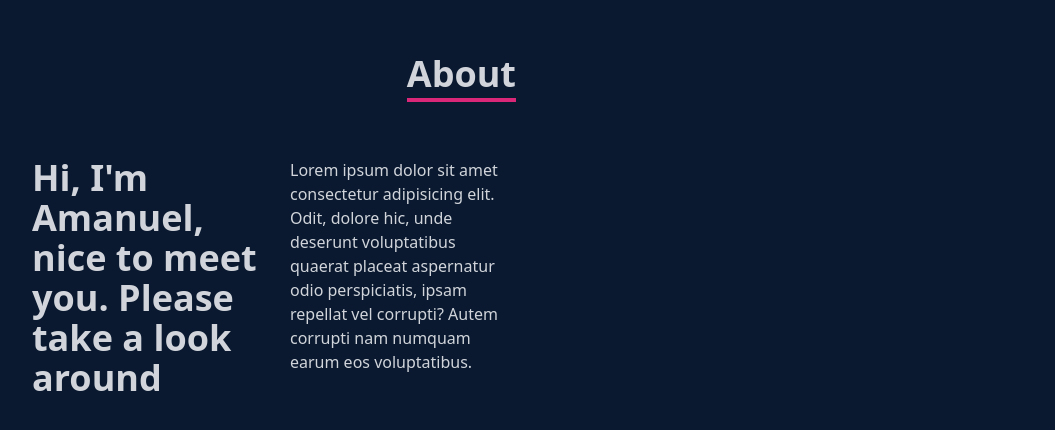
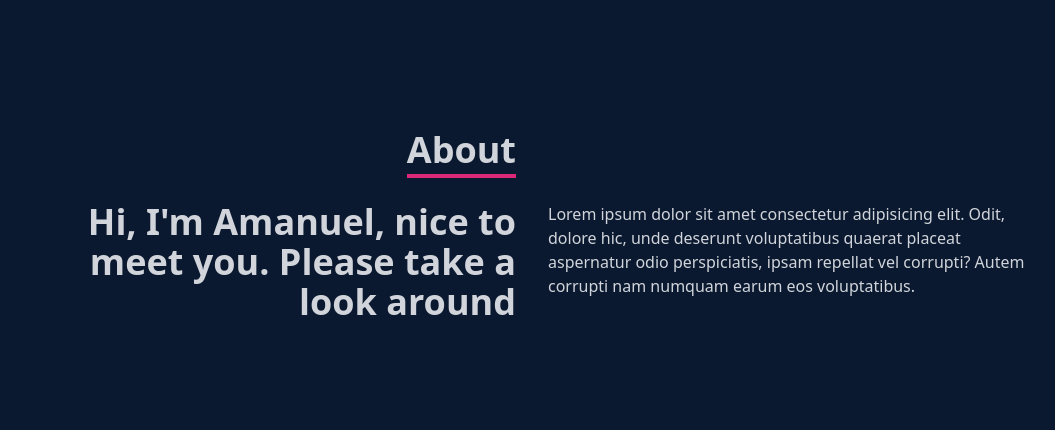
Before and after one commit to ATedy/portfolio-new, a React (Create React App) app: page / in a window 1280 px wide. Shown: the part 974-1404 px from the top of the page, without its empty margins (108-1163 px from the left). Built offline with nearby package versions, Linux system fonts and the light colour scheme.

Commit message:
About grid container fixed and reponsive

```diff
--- a/src/components/About.jsx
+++ b/src/components/About.jsx
@@ -11,21 +11,19 @@ const About = () => {
             </p>
           </div>
           <div></div>
+        </div>
         <div className="max-w-[1000px] w-full grid grid-cols-2 gap-8">
-            <div className="text-4xl font-bold">
-              <p>
-                Hi, I'm Amanuel, nice to meet you. Please take a look around{" "}
-              </p>
+          <div className=" sm:text-right text-4xl font-bold">
+            <p>Hi, I'm Amanuel, nice to meet you. Please take a look around </p>
           </div>
           <div>
             <p>
               {" "}
               Lorem ipsum dolor sit amet consectetur adipisicing elit. Odit,
-                dolore hic, unde deserunt voluptatibus quaerat placeat
-                aspernatur odio perspiciatis, ipsam repellat vel corrupti? Autem
-                corrupti nam numquam earum eos voluptatibus.{" "}
+              dolore hic, unde deserunt voluptatibus quaerat placeat aspernatur
+              odio perspiciatis, ipsam repellat vel corrupti? Autem corrupti nam
+              numquam earum eos voluptatibus.{" "}
             </p>
-            </div>
           </div>
         </div>
       </div>
```
Lines whose indentation alone changed are shown as unchanged.
